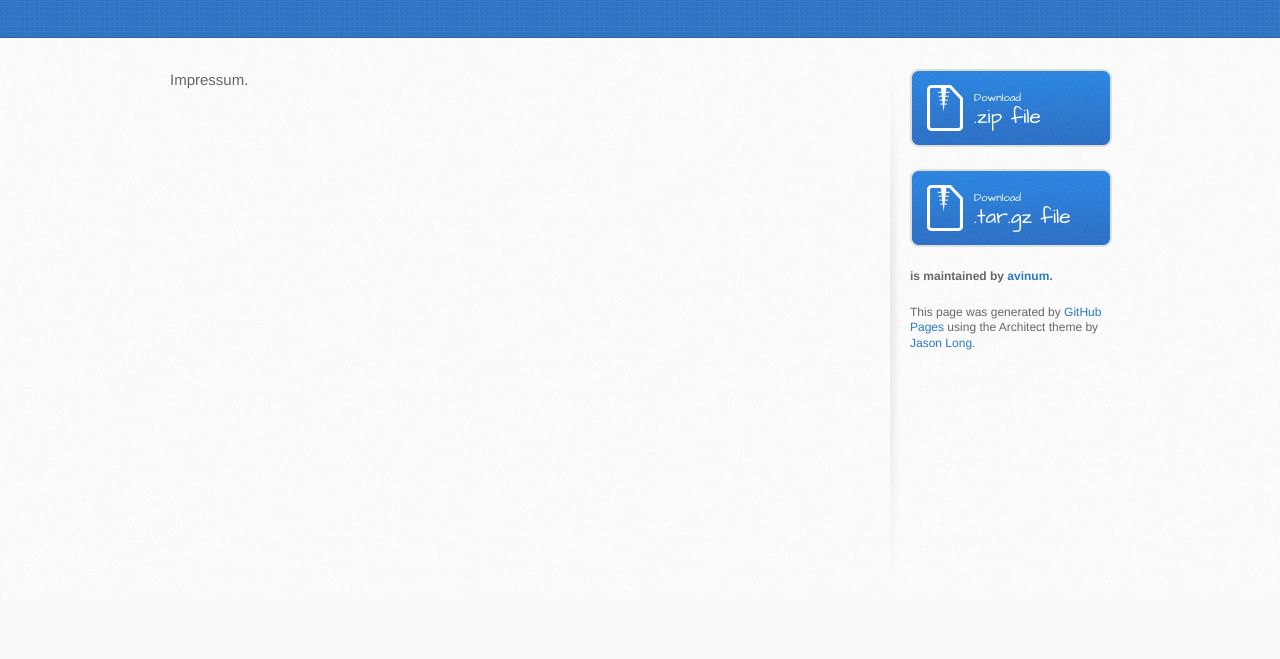
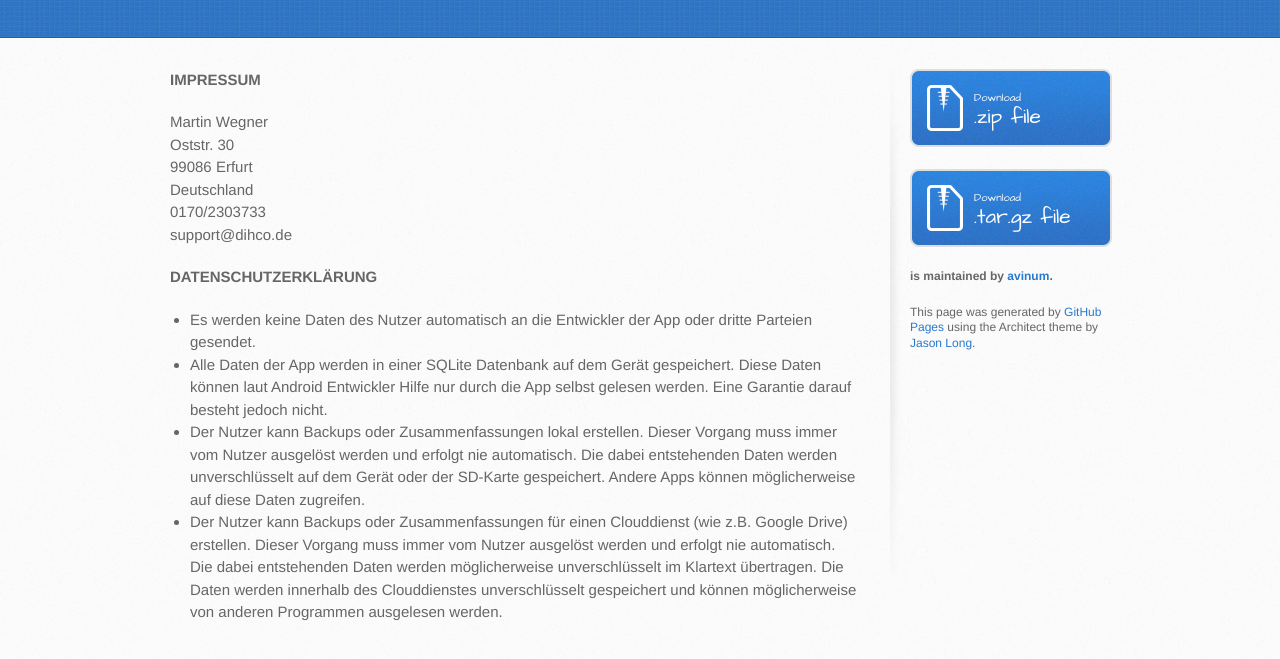
Before and after one commit to avinum/android-Stechuhr, a plain HTML site: page impressum.html in a window 1280 px wide. Shown: the part 269-928 px from the top of the page. Before the commit the page ends 864 px from the top, so only its background shows below. Drawn offline with Linux system fonts and the light colour scheme.

Commit message:
Edit the Legal Notice Page

```diff
--- a/impressum.html
+++ b/impressum.html
@@ -1,6 +1,7 @@
 <!DOCTYPE html>
 <html>
   <head>
+	<meta name="robots" content="noindex,nofollow">
     <meta charset='utf-8'>
     <meta http-equiv="X-UA-Compatible" content="chrome=1">
     <meta name="viewport" content="width=device-width, initial-scale=1, maximum-scale=1">
@@ -28,7 +29,16 @@
     <div id="content-wrapper">
       <div class="inner clearfix">
         <section id="main-content">
-          <p>Impressum.</p>
+          <p><b>IMPRESSUM</b></p>
+		  <p>Martin Wegner<br>Oststr. 30<br>99086 Erfurt<br>Deutschland<br>0170/2303733<br>support@dihco.de</p>
+		            <p><b>DATENSCHUTZERKLÄRUNG</b></p>
+		   <p><ul>
+				<li>Es werden keine Daten des Nutzer automatisch an die Entwickler der App oder dritte Parteien gesendet.</li>
+				<li>Alle Daten der App werden in einer SQLite Datenbank auf dem Gerät gespeichert. Diese Daten können laut Android Entwickler Hilfe nur durch die App selbst gelesen werden. Eine Garantie darauf besteht jedoch nicht.</li>
+				<li>Der Nutzer kann Backups oder Zusammenfassungen lokal erstellen. Dieser Vorgang muss immer vom Nutzer ausgelöst werden und erfolgt nie automatisch. Die dabei entstehenden Daten werden unverschlüsselt auf dem Gerät oder der SD-Karte gespeichert. Andere Apps können möglicherweise auf diese Daten zugreifen.</li>
+				<li>Der Nutzer kann Backups oder Zusammenfassungen für einen Clouddienst (wie z.B. Google Drive) erstellen. Dieser Vorgang muss immer vom Nutzer ausgelöst werden und erfolgt nie automatisch. Die dabei entstehenden Daten werden möglicherweise unverschlüsselt im Klartext übertragen. Die Daten werden innerhalb des Clouddienstes unverschlüsselt gespeichert und können möglicherweise von anderen Programmen ausgelesen werden.</li>
+
+			</ul></p>
         </section>
 
         <aside id="sidebar">
```
